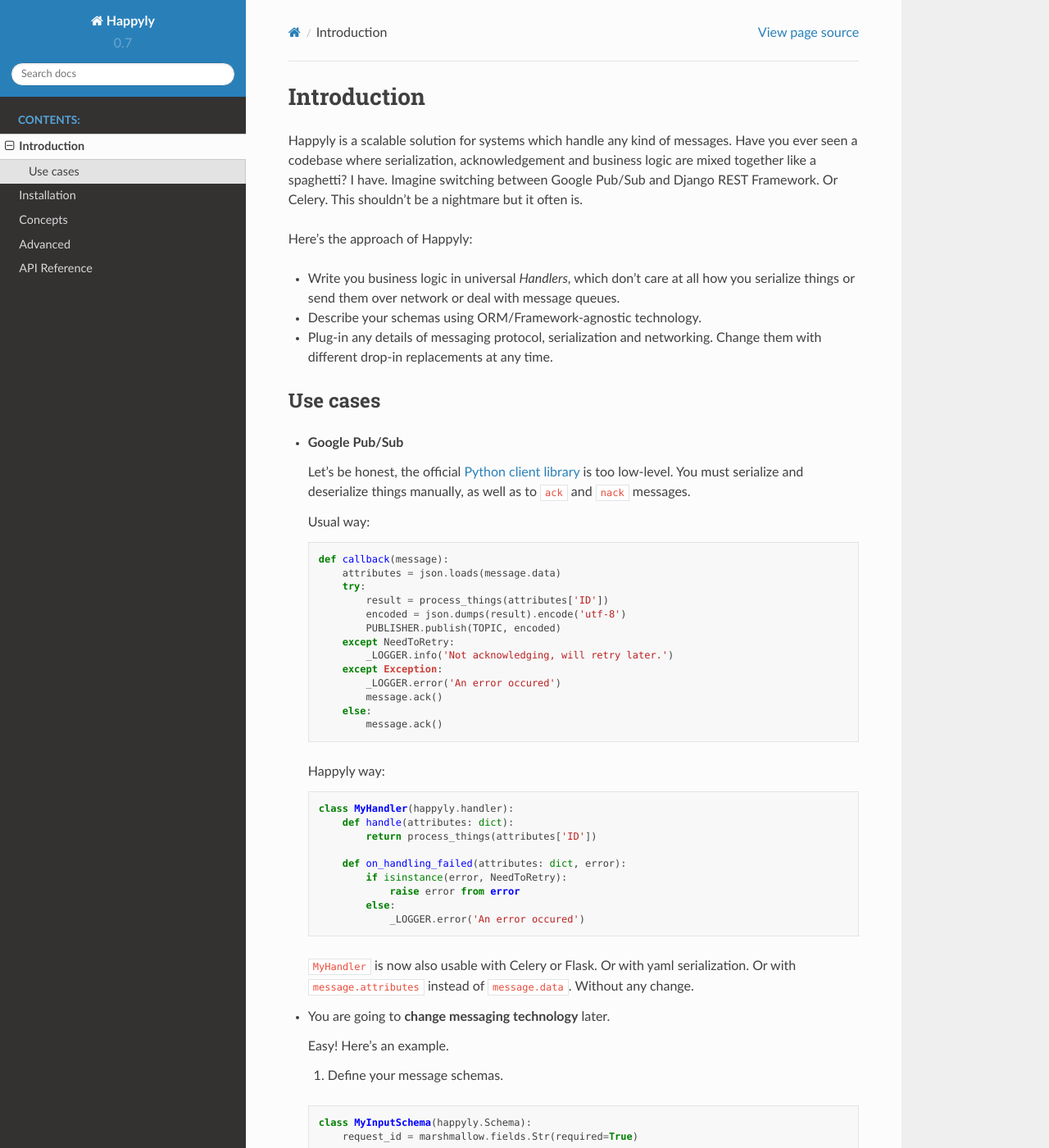
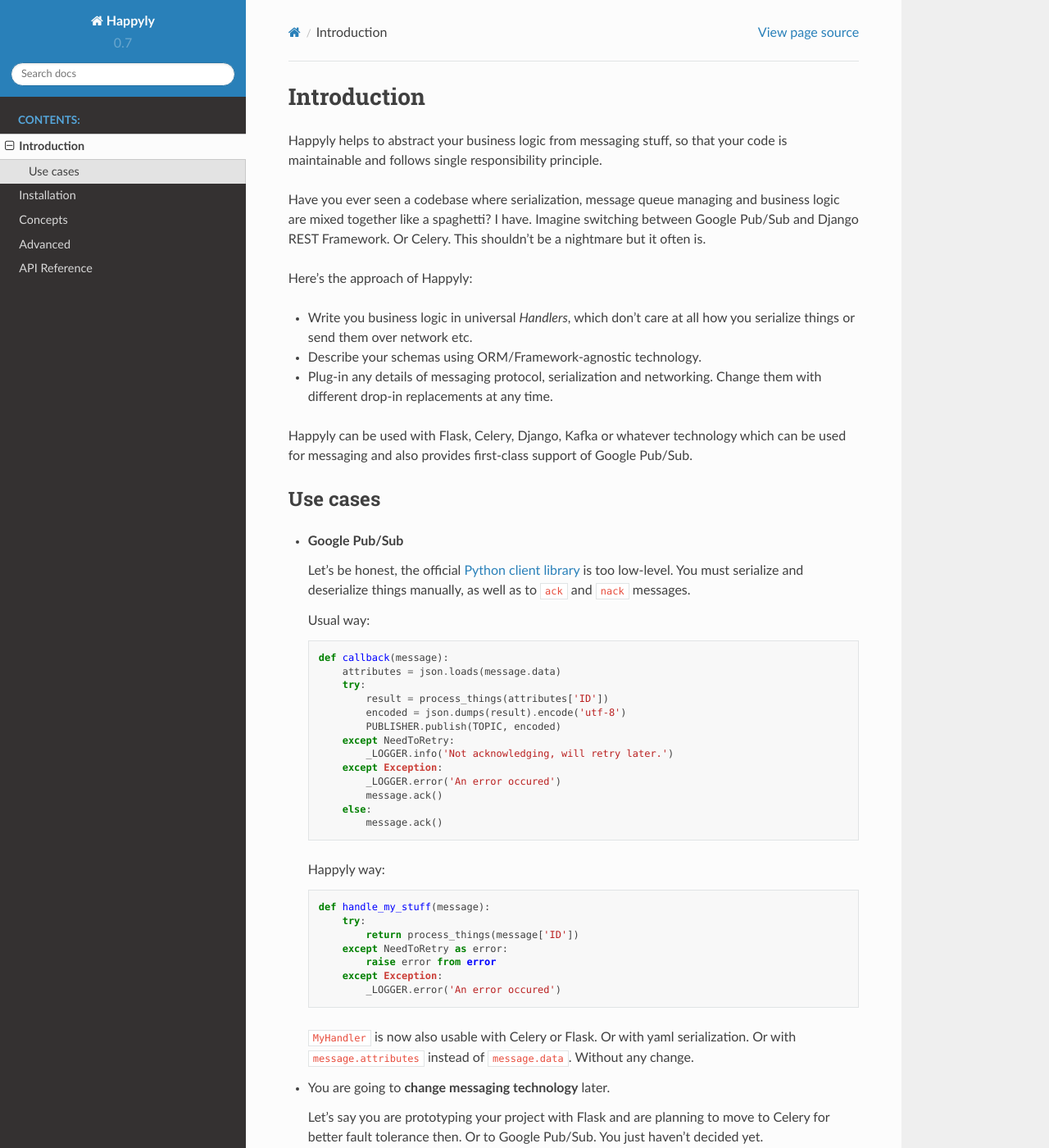
Before and after one commit to aliaksandr-tsukanau/cargopy, a Sphinx documentation site: the page built from docs/introduction.rst, in a window 1280 px wide and 1400 px high. Shown: the whole window at 82% size. Built offline with Sphinx 7.4.7 and the Read the Docs theme 2.0.0, drawn with Linux system fonts in a browser that asks for light colours; some of the changed text lies outside the part shown.

Commit message:
introduction docs upd

```diff
--- a/docs/introduction.rst
+++ b/docs/introduction.rst
@@ -1,8 +1,11 @@
 Introduction
 ============
 
-Happyly is a scalable solution for systems which handle any kind of messages.
-Have you ever seen a codebase where serialization, acknowledgement and business logic
+Happyly helps to abstract your business logic from messaging stuff,
+so that your code is maintainable and follows single responsibility principle.
+
+Have you ever seen a codebase where serialization,
+message queue managing and business logic
 are mixed together like a spaghetti? I have.
 Imagine switching between Google Pub/Sub and Django REST Framework. Or Celery.
 This shouldn't be a nightmare but it often is.
@@ -10,11 +13,14 @@
 Here's the approach of Happyly:
 
 * Write you business logic in universal *Handlers*,
-  which don't care at all how you serialize things or send them over network
-  or deal with message queues.
+  which don't care at all how you serialize things or send them over network etc.
 * Describe your schemas using ORM/Framework-agnostic technology.
 * Plug-in any details of messaging protocol, serialization and networking.
   Change them with different drop-in replacements at any time.
+
+Happyly can be used with Flask, Celery, Django, Kafka or whatever
+technology which can be used for messaging
+and also provides first-class support of Google Pub/Sub.
 
 
 Use cases
@@ -50,15 +56,13 @@
 
   .. code-block:: python
 
-    class MyHandler(happyly.handler):
-        def handle(attributes: dict):
-            return process_things(attributes['ID'])
-
-        def on_handling_failed(attributes: dict, error):
-            if isinstance(error, NeedToRetry):
-                raise error from error
-            else:
-                _LOGGER.error('An error occured')
+    def handle_my_stuff(message):
+        try:
+            return process_things(message['ID'])
+        except NeedToRetry as error:
+            raise error from error
+        except Exception:
+            _LOGGER.error('An error occured')
 
   :code:`MyHandler` is now also usable with Celery or Flask.
   Or with yaml serialization.
@@ -67,7 +71,11 @@
 
 * You are going to **change messaging technology** later.
 
-  Easy! Here's an example.
+  Let's say you are prototyping your project with Flask
+  and are planning to move to Celery for better fault tolerance then.
+  Or to Google Pub/Sub. You just haven't decided yet.
+
+  Easy! Here's how Happyly can help.
 
   1. Define your message schemas.
 
@@ -85,8 +93,8 @@
 
   .. code-block:: python
 
-    class ProcessThings(happyly.Handler):
-        def handle(message: dict):
+    def handle_things(message: dict):
+        try:
             req_id = message['request_id']
             if req_id in ALLOWED:
                 result = get_result_for_id(req_id)
@@ -96,15 +104,33 @@
                 'request_id': req_id
                 'result': result
             }
-
-        def on_handling_failed(message: dict, error):
+        except Exception as error:
             return {
                 'request_id': message['request_id']
                 'result': 'error',
                 'error': str(error)
             }
 
-  3. Plug it into Celery:
+  3. Plug it into Flask:
+
+  .. code-block:: python
+
+    @app.route('/')
+    def root():
+        executor = happyly.Executor(
+            handler=handle_things,
+            deserializer=happyly.serialization.JSONDeserializerForSchema(
+                schema=MyInputSchema()
+            ),
+            serializer=happyly.serialization.flask.JsonifyForSchema(
+                schema=MyOutputSchema()
+            ),
+        )
+        request_data = request.get_json()
+        return executor.run_for_result(request_data)
+
+
+  3. Painlessly switch to Celery when you need:
 
   .. code-block:: python
 
@@ -119,7 +145,7 @@
         )
         return result
 
-  4. Or Google Pub/Sub:
+  4. Or to Google Pub/Sub:
 
   .. code-block:: python
 
```
